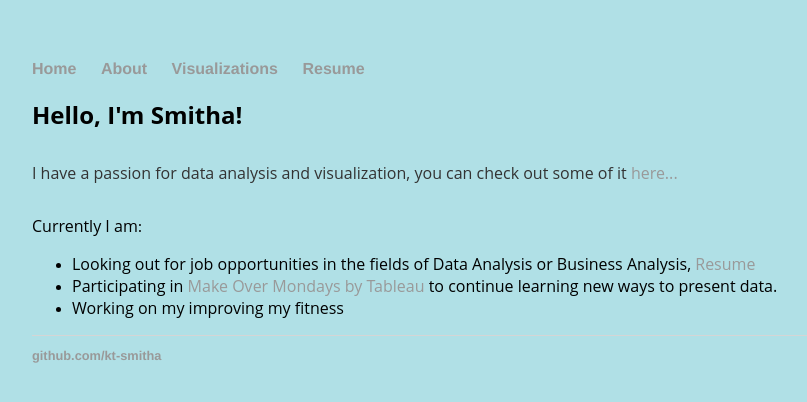
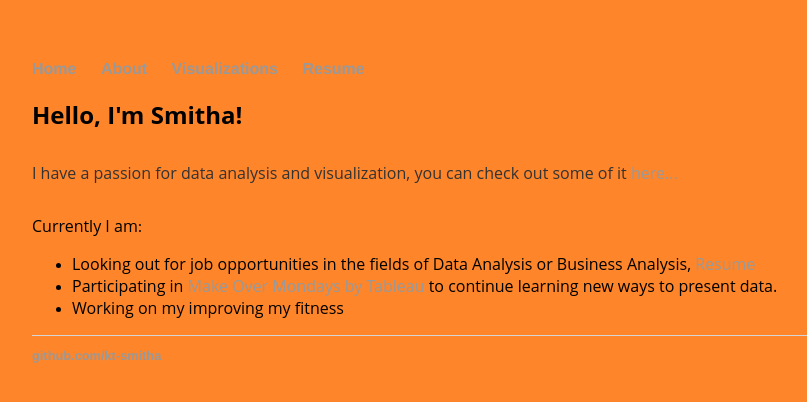
Before and after one commit to kt-smitha/kt-smitha.github.io, a Jekyll site: the page built from index.html, in a window 1280 px wide. Shown: the top 402 px of the page, without its empty margins (160-967 px from the left). Built offline with Jekyll 4.4.1, drawn with Linux system fonts in a browser that asks for light colours.

Commit message:
Update index.html

```diff
--- a/index.html
+++ b/index.html
@@ -4,7 +4,7 @@ title: Smitha-Home
 ---
 <head>
 <style>
-body {background-color:powderblue;}
+body {background-color:#FE8529;}
 </style>
 </head>
 
```
